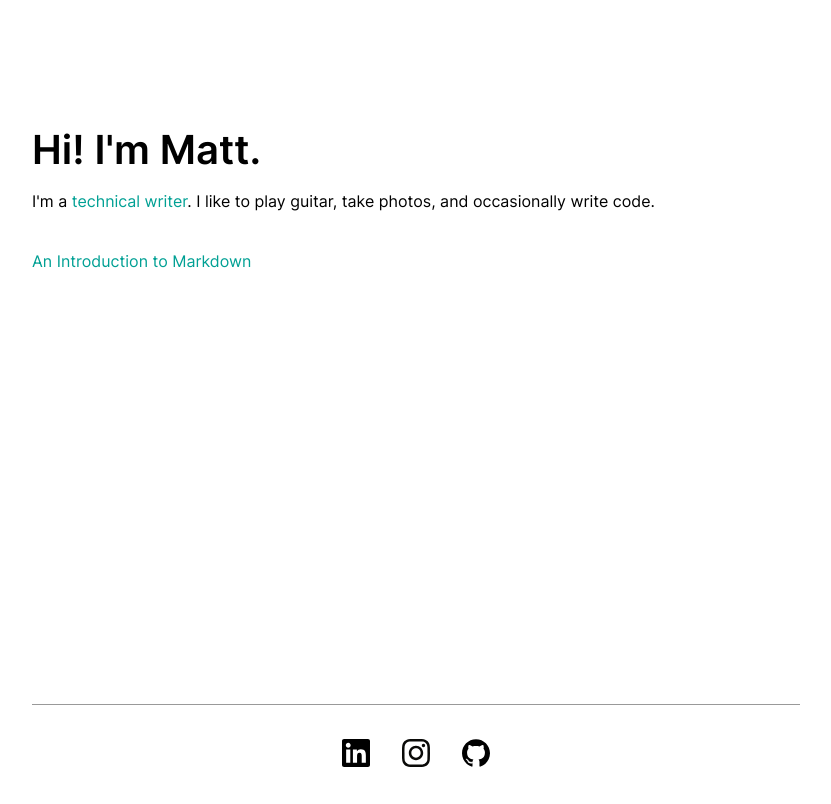
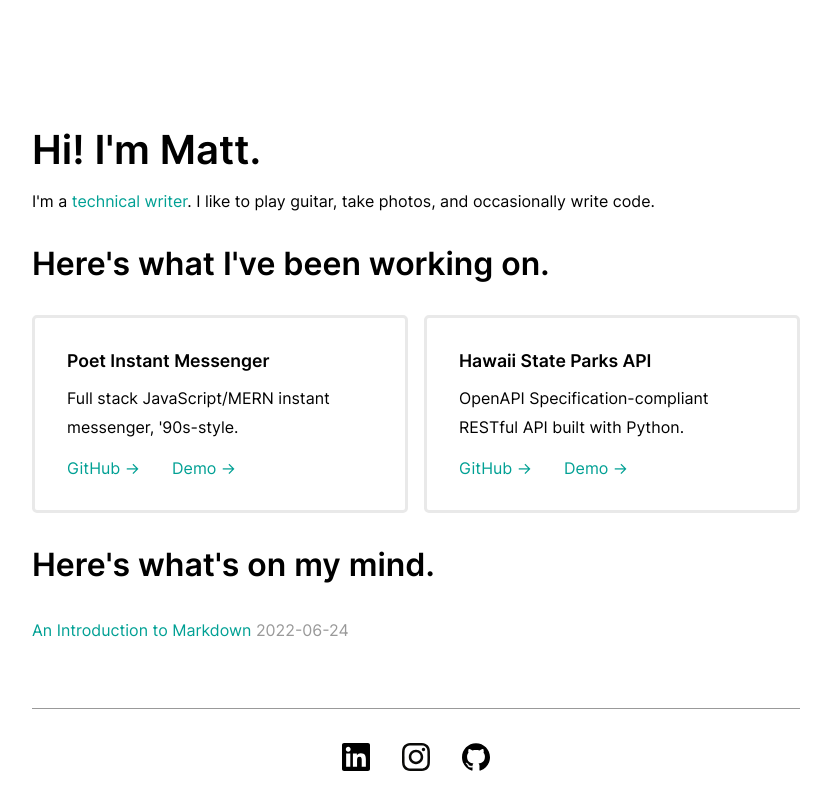
Before and after one commit to mattmuroya/mattmuroya.com, a Next.js app: page / in a window 1280 px wide. Shown: the whole page, without its empty margins (224-1055 px from the left). Built offline with nearby package versions, Linux system fonts and the light colour scheme.

Commit message:
add generated project cards to home page

```diff
--- /dev/null
+++ b/frontpage/projects.ts
@@ -0,0 +1,17 @@
+import { ProjectCardData } from "../types/types";
+
+export const projects: ProjectCardData[] = [
+  {
+    title: "Poet Instant Messenger",
+    description: "Full stack JavaScript/MERN instant messenger, '90s-style.",
+    github: "https://github.com/mattmuroya/poet",
+    demo: "https://poet-instant-messenger.herokuapp.com/",
+  },
+  {
+    title: "Hawaii State Parks API",
+    description:
+      "OpenAPI Specification-compliant RESTful API built with Python.",
+    github: "https://github.com/mattmuroya/hawaii-state-parks-api",
+    demo: "https://hawaii-state-parks-api.herokuapp.com/",
+  },
+];
--- a/pages/index.tsx
+++ b/pages/index.tsx
@@ -3,11 +3,22 @@ import Link from "next/link";
 import Layout from "../components/Layout";
 
 import { GetStaticProps } from "next";
-import { PostDatum } from "../types/types";
+import { PostDatum, ProjectCardData } from "../types/types";
 
-import { getFileNames, getPostData } from "../utils/utils";
+import styles from "../styles/Home.module.css";
 
-export default function Home({ postData }: { postData: PostDatum[] }) {
+import { getFileNames, getPostData, getProjects } from "../utils/utils";
+import markdownIt from "markdown-it";
+
+const md = markdownIt();
+
+export default function Home({
+  postData,
+  projects,
+}: {
+  postData: PostDatum[];
+  projects: ProjectCardData[];
+}) {
   return (
     <Layout home>
       <Head>
@@ -26,6 +37,20 @@ export default function Home({ postData }: { postData: PostDatum[] }) {
         </a>
         . I like to play guitar, take photos, and occasionally write code.
       </p>
+      <h2>Here&apos;s what I&apos;ve been working on.</h2>
+      <section className={styles.projectGrid}>
+        {projects.map((project) => (
+          <article key={project.title} className={styles.projectCard}>
+            <h3>{project.title}</h3>
+            <p>{project.description}</p>
+            <div className={styles.projectLinks}>
+              <a href={project.github}>GitHub &rarr;</a>
+              <a href={project.demo}>Demo &rarr;</a>
+            </div>
+          </article>
+        ))}
+      </section>
+      <h2>Here&apos;s what&apos;s on my mind.</h2>
       <ul
         style={{ marginTop: "2rem", listStyleType: "none", paddingLeft: "0" }}
       >
@@ -33,7 +58,8 @@ export default function Home({ postData }: { postData: PostDatum[] }) {
           <li key={post.slug}>
             <Link href={`/posts/${post.slug}`}>
               <a>{post.frontmatter.title}</a>
-            </Link>
+            </Link>{" "}
+            <span style={{ color: "#999999" }}>{post.frontmatter.date}</span>
           </li>
         ))}
       </ul>
@@ -44,9 +70,11 @@ export default function Home({ postData }: { postData: PostDatum[] }) {
 export const getStaticProps: GetStaticProps = async () => {
   const fileNames = getFileNames();
   const postData = getPostData(fileNames);
+  const projects = getProjects();
   return {
     props: {
       postData,
+      projects,
     },
   };
 };
--- /dev/null
+++ b/styles/Home.module.css
@@ -0,0 +1,32 @@
+.projectGrid {
+  margin: 2rem 0;
+  display: flex;
+  gap: 1rem;
+  flex-wrap: wrap;
+}
+
+.projectCard {
+  padding: 2rem;
+  min-width: 300px;
+  /* min-height: 200px; */
+  flex: 1 1 0;
+  box-sizing: border-box;
+  border: 3px solid #e9e9e9;
+  border-radius: 5px;
+  transition: 200ms ease-in-out;
+}
+
+.projectCard:hover {
+  border: 3px solid #00a094;
+}
+
+.projectCard h3:first-child {
+  margin-top: 0;
+  font-size: 1.1rem;
+}
+
+.projectLinks {
+  padding-top: 1rem;
+  display: flex;
+  gap: 2rem;
+}
--- a/styles/globals.css
+++ b/styles/globals.css
@@ -71,12 +71,17 @@ li > ol {
 a {
   /* color: #0070f3; */
   color: #00a094;
+  /* color: #f75e1c; */
   text-decoration: none;
 }
 
 a:hover,
 a:active {
   text-decoration: underline;
+}
+
+img {
+  width: 100%;
 }
 
 hr {
@@ -108,7 +113,6 @@ blockquote {
 }
 
 .callout {
-  /* border-left: #f573a1 solid 5px; */
   border-left: #00a094 solid 5px;
 }
 
--- a/utils/utils.ts
+++ b/utils/utils.ts
@@ -1,7 +1,9 @@
-import { PostDatum } from "../types/types";
+import { PostDatum, ProjectCardData } from "../types/types";
 
 import fs from "fs";
 import matter from "gray-matter";
+
+import { projects } from "../frontpage/projects";
 
 // fetches an array of file names from the file system
 export const getFileNames = (): string[] => {
@@ -25,6 +27,11 @@ export const getPostData = (fileNames: string[]): PostDatum[] => {
       frontmatter,
     };
   });
+};
+
+// gets current projects document for the front page
+export const getProjects = (): ProjectCardData[] => {
+  return projects;
 };
 
 // converts the array of file names to an array of param objects with a URI path (slug):
```
Also changed, not shown: types/types.ts (+7 -0 lines).
